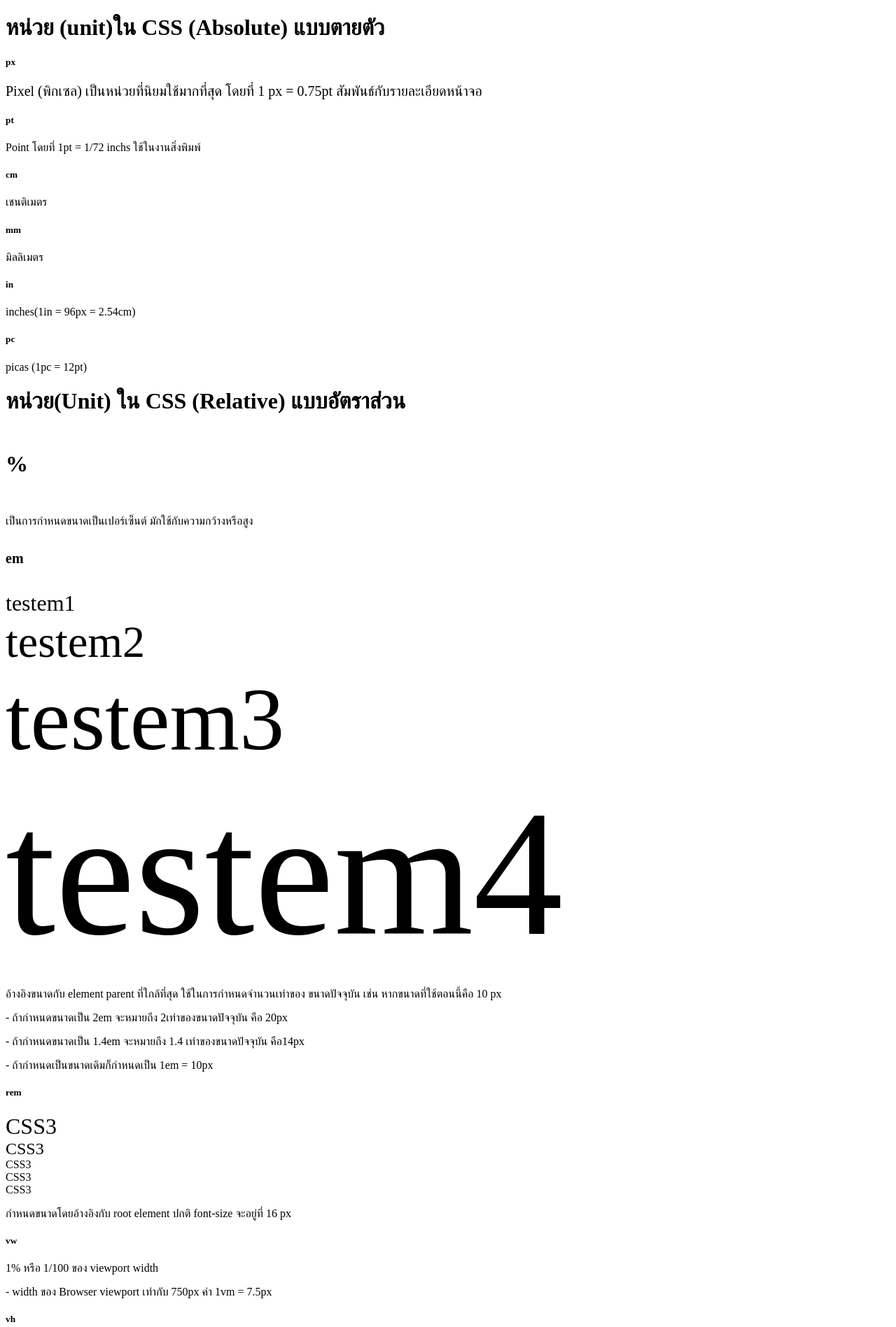
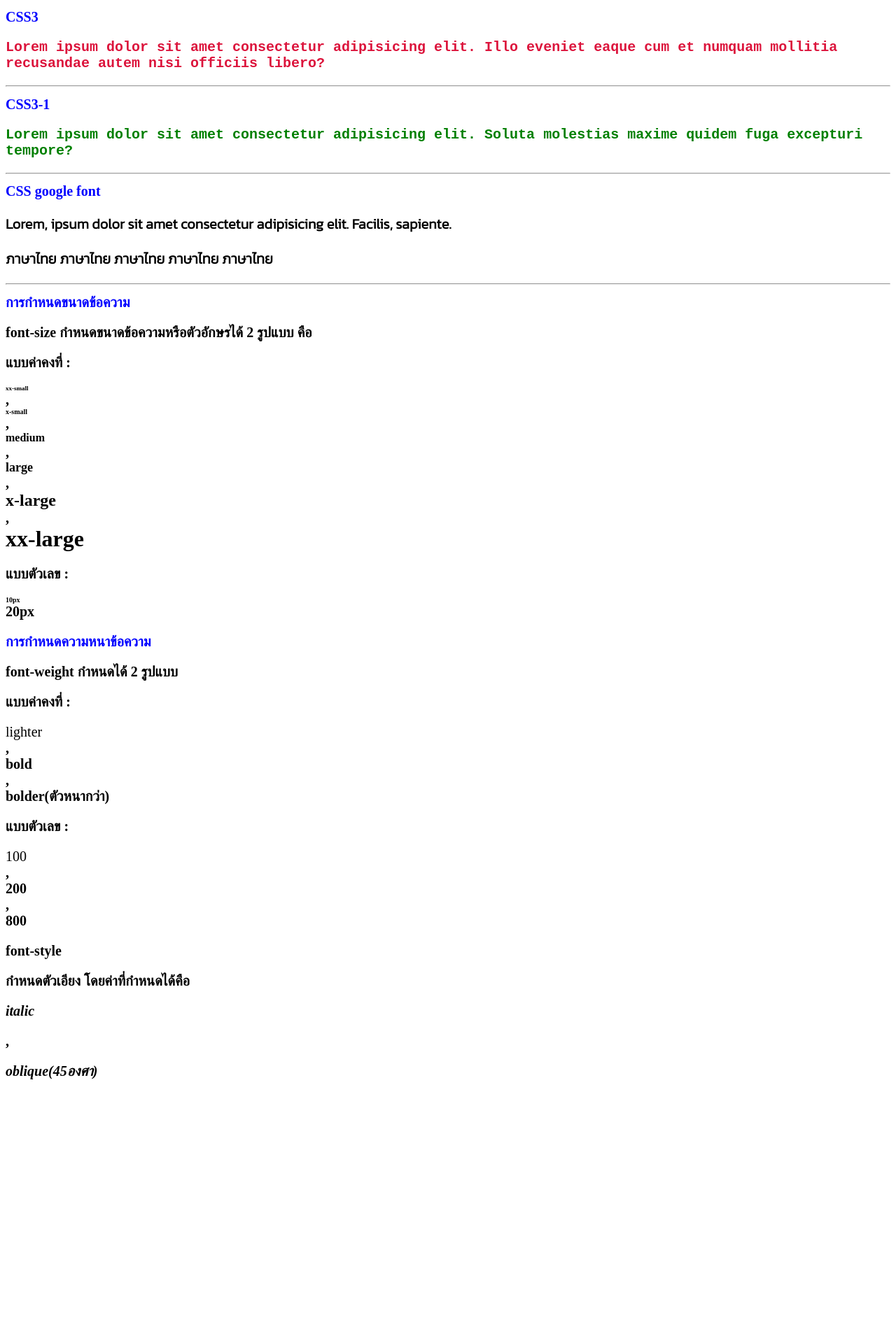
Before and after one commit to OldManPEEM/CSS-Basic, a plain HTML site: page index.html in a window 1280 px wide. Shown: the top 1897 px of the page at 70% size. After the commit the page ends 1563 px from the top, so only its background shows below. Drawn offline with Linux system fonts and the light colour scheme.

Commit message:
CSS font Example
- font-family
- CSS google font
- การกำหนดขนาดข้อความ
- การกำหนดความหนาข้อความ
- font-style
- Universal Selector

```diff
--- a/index.html
+++ b/index.html
@@ -4,61 +4,65 @@
     <meta charset="UTF-8">
     <meta http-equiv="X-UA-Compatible" content="IE=edge">
     <meta name="viewport" content="width=device-width, initial-scale=1.0">
-    <title>Document</title>
+    <title>CSS font Example</title>
+    <!--embedของ font kanit จาก googlefont แบบ link นำมาใส่ใน head-->
+    <!--อีกวิธีคือการ import จาก css style sheet-->
+    <link rel="preconnect" href="https://fonts.googleapis.com">
+    <link rel="preconnect" href="https://fonts.gstatic.com" crossorigin>
+    <link href="https://fonts.googleapis.com/css2?family=Kanit:wght@300&display=swap" rel="stylesheet">
+    <style>
+        h1{
+            color: blue;
+        }
+        *{ /* การประกาศแบบ Universal Selector การใช้เครื่องหมาย * เป็นกำหนด Style ทั้งหมดของหน้าเว็บ*/
+            font-size: 20px;
+            font-weight: bold;
+        }
+        /*font*/
+        #title{
+            color: crimson;
+            /*กำหนด font แบบเดียว*/
+            font-family: monospace;
+        }
+        .message{
+            color: green;
+            /*กำหนด font หลายแบบ เพื่อบางBrowserไม่รองรับ ก็จะใช้fontถัดไป*/
+            font-family: 'Courier New', Courier, monospace;
+        }
+        .gf{ /*class ของ tag p googlefont*/
+            font-family: 'Kanit', sans-serif;
+        }
+
+    </style>
 </head>
 <body>
-    <h1>หน่วย (unit)ใน CSS (Absolute) แบบตายตัว</h1><!--ใช้กับงานค่าคงที่-->
-    <h5>px</h5>
-    <p style="font-size: 20px;">Pixel (พิกเซล) เป็นหน่วยที่นิยมใช้มากที่สุด โดยที่ 1 px = 0.75pt
-        สัมพันธ์กับรายละเอียดหน้าจอ</p>
-    <h5>pt</h5>
-    <p>Point โดยที่ 1pt = 1/72 inchs ใช้ในงานสิ่งพิมพ์</p>
-    <h5>cm</h5>
-    <p>เชนติเมตร</p>
-    <h5>mm</h5>
-    <p>มิลลิเมตร</p>
-    <h5>in</h5>
-    <p>inches(1in = 96px = 2.54cm)</p>
-    <h5>pc</h5>
-    <p>picas (1pc = 12pt)</p>
+    <h1>CSS3</h1>
+    <p id="title">Lorem ipsum dolor sit amet consectetur adipisicing elit. Illo eveniet eaque cum et numquam mollitia recusandae autem nisi officiis libero?</p>
+    <hr>
+    <h1>CSS3-1</h1>
+    <p class="message">Lorem ipsum dolor sit amet consectetur adipisicing elit.
+         Soluta molestias maxime quidem fuga excepturi tempore?</p>
+    <hr>
+    <!--google font-->
+    <h1>CSS google font</h1>
+    <p class="gf">Lorem, ipsum dolor sit amet consectetur adipisicing elit. Facilis, sapiente.</p>
+    <p class="gf">ภาษาไทย ภาษาไทย ภาษาไทย ภาษาไทย ภาษาไทย</p>
+    <hr>
+    <h1>การกำหนดขนาดข้อความ</h1>
+    <p>font-size กำหนดขนาดข้อความหรือตัวอักษรได้ 2 รูปแบบ คือ</p>
+    <p >แบบค่าคงที่ : <div style="font-size: xx-small;">xx-small</div>, <div style="font-size: x-small;">x-small</div>, <div style="font-size: medium;">medium</div>, <div style="font-size: large;">large</div>, <div style="font-size: x-large;">x-large</div>, <div style="font-size: xx-large;">xx-large</div></p>
+    <p>แบบตัวเลข : <div style="font-size: 10px;">10px</div> <div style="font-size: 20px;">20px</div></p>
+    <h1>การกำหนดความหนาข้อความ</h1>
+    <p>font-weight กำหนดได้ 2 รูปแบบ</p>
+    <p>แบบค่าคงที่ : <div style="font-weight: lighter;">lighter</div>, <div>bold</div>,<div>bolder(ตัวหนากว่า)</div></p>
+    <p>แบบตัวเลข : <div style="font-weight: 100;">100</div>, <div>200</div>,<div style="font-weight: 800;">800</div></p>
+    <p>font-style </p>
+    <p>กำหนดตัวเอียง โดยค่าที่กำหนดได้คือ <p style="font-style: italic;">italic</p>, <p style="font-style: oblique;">oblique(45องศา)</p></p>
 
-    <h1>หน่วย(Unit) ใน CSS (Relative) แบบอัตราส่วน</h1> <!--มักใช้กับ Web responsive-->
-    <h5 style="font-size: 200%;">%</h5><!--การใช้งาน %-->
-    <p>เป็นการกำหนดขนาดเป็นเปอร์เซ็นต์ มักใช้กับความกว้างหรือสูง</p>
-    <h5 style="font-size: 20px;">em</h5><!--กำหนดกว้างสูง-->
-    <!--การใช้ em-->
-    <div style="font-size: 2em;"> <!--ขนาดเป็นสองเท่าของelement ที่ใกล้ที่สุด คือ h5ที่กำหนด fontsize ไว้ 20px-->
-        testem1 <!--เท่ากับขนาด 20px * 2 =40px-->
-        <div style="font-size: 2em;">
-            testem2 <!--เท่ากับขนาด 40px * 2 =80px-->
-            <div style="font-size: 2em;">
-                testem3 <!--เท่ากับขนาด 80px * 2 =160px-->
-                <div style="font-size: 2em;">
-                    testem4 <!--เท่ากับขนาด 160px * 2 =320px-->
-                </div>
-            </div>
-        </div>
-    </div>
-    <p>อ้างอิงขนาดกับ element parent ที่ใกล้ที่สุด ใช้ในการกำหนดจำนวนเท่าของ
-        ขนาดปัจจุบัน เช่น หากขนาดที่ใช้ตอนนี้คือ 10 px </p>
-        <p>- ถ้ากำหนดขนาดเป็น 2em จะหมายถึง 2เท่าของขนาดปัจจุบัน คือ 20px</p>
-        <p>- ถ้ากำหนดขนาดเป็น 1.4em จะหมายถึง 1.4 เท่าของขนาดปัจจุบัน คือ14px</p>
-        <p>- ถ้ากำหนดเป็นขนาดเดิมก็กำหนดเป็น 1em = 10px</p>
-    <h5>rem</h5>
-    <div style="font-size: 2rem;">CSS3</div> <!--เป็น2เท่าของrootelement-->
-    <div style="font-size: 1.5rem;">CSS3</div><!--เป็น1.5เท่า-->
-    <div>CSS3</div>
-    <div>CSS3</div>
-    <div>CSS3</div>
-    <p>กำหนดขนาดโดยอ้างอิงกับ root element ปกติ font-size จะอยู่ที่ 16 px</p>
-    <h5>vw</h5>
-    <p>1% หรือ 1/100 ของ viewport width</p>
-    <p>- width ของ Browser viewport เท่ากับ 750px ค่า 1vm = 7.5px</p>
-    <h5>vh</h5>
-    <p>1% หรือ 1/100 ของ viewport width</p>
-    <p>- height ของ Browser viewport เท่ากับ 900px ค่า 1 vh = 9px</p>
-    <h5>vmin, vmax</h5>
-    <p> กำหนดค่าต่ำสุด และค่าสูงสุดของ viewport</p>
+
+
+
+
 
 
 </body>
```
